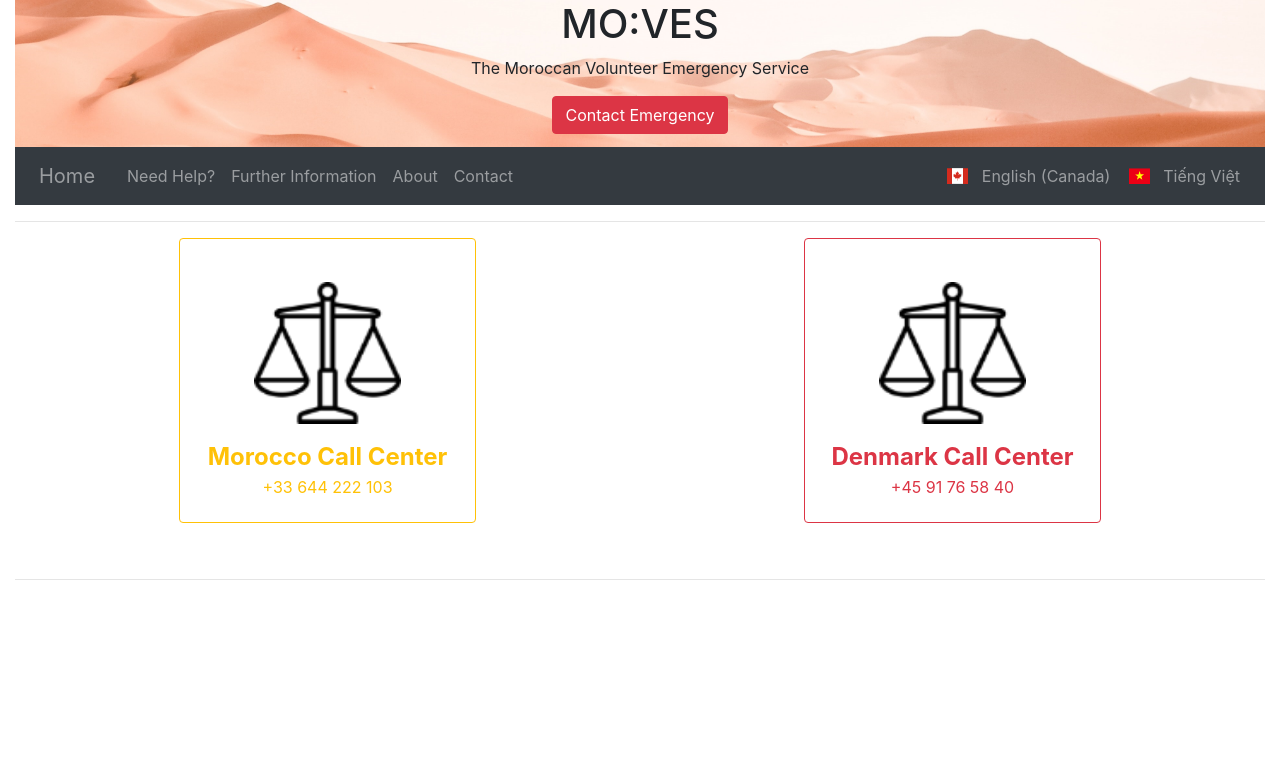
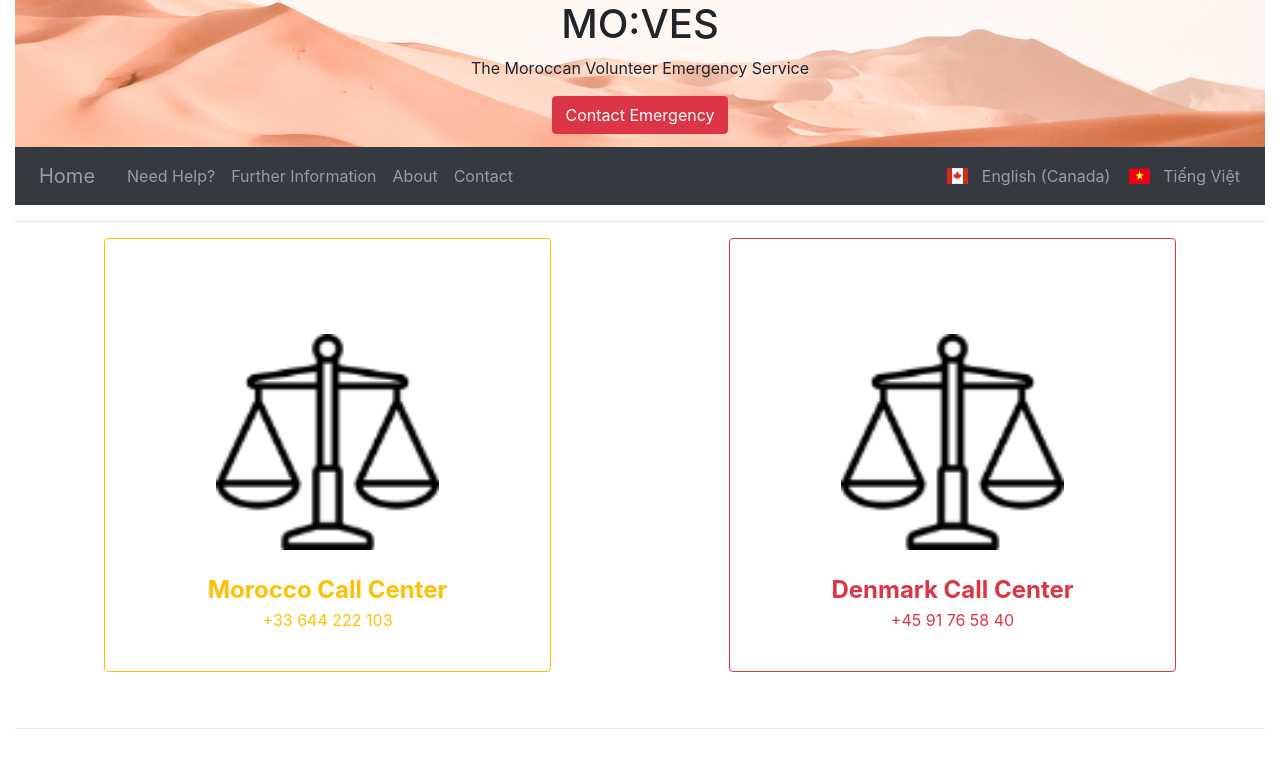
Before and after one commit to Cameodeon/Moves-Front-End-Group-C, a React (Create React App) app: page /emergency in a window 1280 px wide. Shown: the top 768 px of the page. Built offline with nearby package versions, Linux system fonts and the light colour scheme.

Commit message:
fix button overflow

```diff
--- a/src/EmergencyContact.js
+++ b/src/EmergencyContact.js
@@ -10,12 +10,12 @@ class EmergencyContact extends Component {
                 <div className="row">
                     <div className="col-md-6">
                         <a href="tel:+33644222103">
-                            <MenuItem buttonType="outline-warning smaller" image="/image/menuIcon/libra.png" title={dict.moroccoCallCenter} subtitle="+33 644 222 103" />
+                            <MenuItem buttonType="outline-warning" image="/image/menuIcon/libra.png" title={dict.moroccoCallCenter} subtitle="+33 644 222 103" />
                         </a>
                     </div>
                     <div className="col-md-6">
-                        <a href="tel:+4591765840">
-                            <MenuItem buttonType="outline-danger smaller" image="/image/menuIcon/libra.png" title={dict.denmarkCallCenter} subtitle="+45 91 76 58 40" />
+                        <a href="tel:+45 91765840">
+                            <MenuItem buttonType="outline-danger" image="/image/menuIcon/libra.png" title={dict.denmarkCallCenter} subtitle="+45 91 76 58 40" />
                         </a>
                     </div>
                 </div>
--- a/src/MenuItem.css
+++ b/src/MenuItem.css
@@ -4,11 +4,6 @@
     border-width: 0.15vw !important;
     margin-left: 12.5%;
     margin-bottom: 5vh;
-}
-
-.smaller {
-    width: 50% !important;
-    margin-left: 25%;
 }
 
 .square:before{
```
